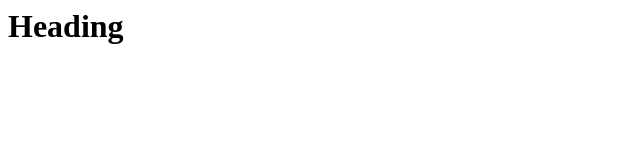
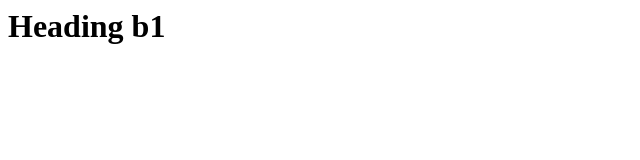
Before and after one commit to AdityaMSamaga/Git, a plain HTML site: page index.html in a window 1280 px wide. Shown: the full height of the page, 0-640 px from the left. Drawn offline with Linux system fonts and the light colour scheme.

Commit message:
b1 commit

```diff
--- a/index.html
+++ b/index.html
@@ -1,4 +1,4 @@
 <head></head>
 <body>
-	<h1>Heading</h1>
+	<h1>Heading b1</h1>
 </body>
```
